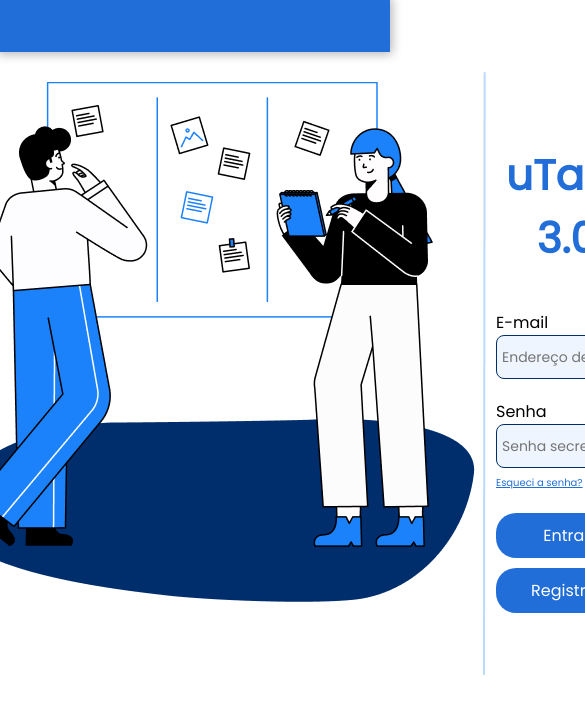
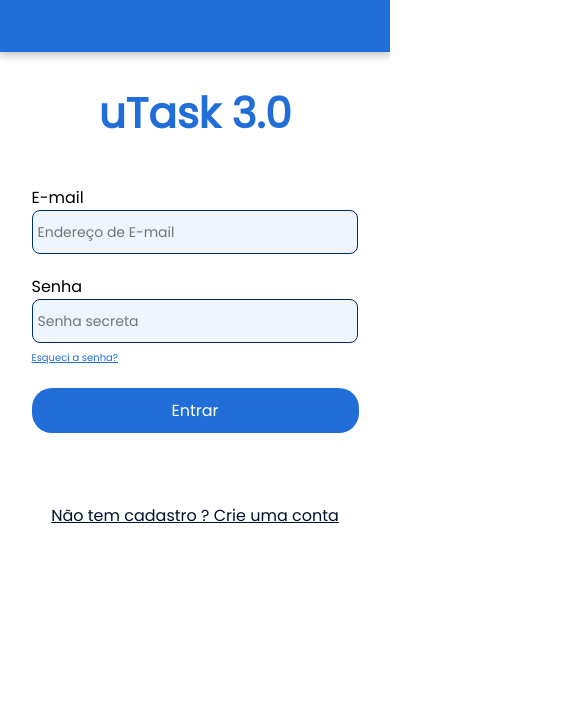
Before and after one commit to ZagoXD/Utask, a React (Vite) app: page / in a window 390 px wide. Shown: the top 714 px of the page, 585 px wide, since content can reach past the window. Built offline with nearby package versions, Linux system fonts and the light colour scheme.

Commit message:
responsividade login e register

```diff
--- a/src/Components/CreateAccComponent.css
+++ b/src/Components/CreateAccComponent.css
@@ -98,3 +98,12 @@
     color: #820000;
     margin-top: -15px;
 }
+
+@media screen and (max-width: 768px){
+    .createContainer {
+        height: auto;
+    }
+    .sublinhado h2{
+        margin-bottom: 0px;
+    }
+}
--- a/src/Components/LoginComponent.jsx
+++ b/src/Components/LoginComponent.jsx
@@ -47,8 +47,9 @@
           <button id='esqueciSenha'>Esqueci a senha?</button>
         </div>
         <input type="submit" value="Entrar" className='enviarBtn'/>
+        <div id='imgForm'><img src="Divisor2.png" alt=""/></div>
       </form>
-      <button className='registrarBtn' onClick={handleRegistrarClick}>Registrar</button>
+      <button className='registrarBtn' onClick={handleRegistrarClick}>Não tem cadastro ? Crie uma conta</button>
     </div>
   )
 }
--- a/src/Components/LoginComponente.css
+++ b/src/Components/LoginComponente.css
@@ -23,6 +23,14 @@
     display: block;
 }
 
+.login #imgForm{
+    width: auto;
+    height: 30px;
+    display: flex;
+    justify-content: center;
+    align-items: flex-end;
+}
+
 .login div {
     margin: 0 0 20px 0;
 }
@@ -46,10 +54,10 @@
     margin-left: 10px;
     height: 45px;
     width: 100%;
+    text-decoration: underline;
     border-radius: 20px;
     border: transparent;
-    color: #FFFFFF;
-    background-color: #226ED8;
+    color: #00122B;
     font-family: "Poppins";
     font-size: 16px;
 }
@@ -95,3 +103,12 @@
     display: flex;
     justify-content: space-between;
 }
+
+@media screen and (max-width: 768px){
+    .loginContainer {
+        width: 327px;
+        height: 100%;
+        margin: 0;
+        justify-content: center;
+    }
+}
--- a/src/Components/RedirecionarLogin.css
+++ b/src/Components/RedirecionarLogin.css
@@ -40,3 +40,11 @@
     margin-top: -30px;
     font-size: 16px;
 }
+
+@media screen and (max-width: 768px){
+    .containerModalRedirecionar{
+        width: 327px;
+        height: 186px;
+
+    }
+}
--- a/src/Loginscr.css
+++ b/src/Loginscr.css
@@ -11,3 +11,22 @@
     justify-content: space-around;
     align-items: center;
 }
+
+@media screen and (max-width: 860px) and (min-width: 769px){
+  .ContainerTelaLogin {
+    margin-top: 200px;
+  }
+  .ContainerTelaLogin img {
+    display: none;
+  }
+
+}
+
+@media screen and (max-width: 768px) {
+  .ContainerTelaLogin{
+    margin-left: -20px;
+  }
+  .ContainerTelaLogin img {
+      display: none;
+  }
+}
--- a/src/Registerscr.css
+++ b/src/Registerscr.css
@@ -10,3 +10,20 @@
     justify-content: space-around;
     align-items: center;
 }
+
+@media screen and (max-width: 860px) and (min-width: 769px){
+    .ContainerTelaRegister {
+      margin-top: 200px;
+    }
+    .ContainerTelaRegister img {
+      display: none;
+    }
+}
+@media screen and (max-width: 768px) {
+    .ContainerTelaRegister{
+      margin-left: -20px;
+    }
+    .ContainerTelaRegister img {
+        display: none;
+    }
+  }
```
Also changed, not shown: public/Divisor2.png (added).
